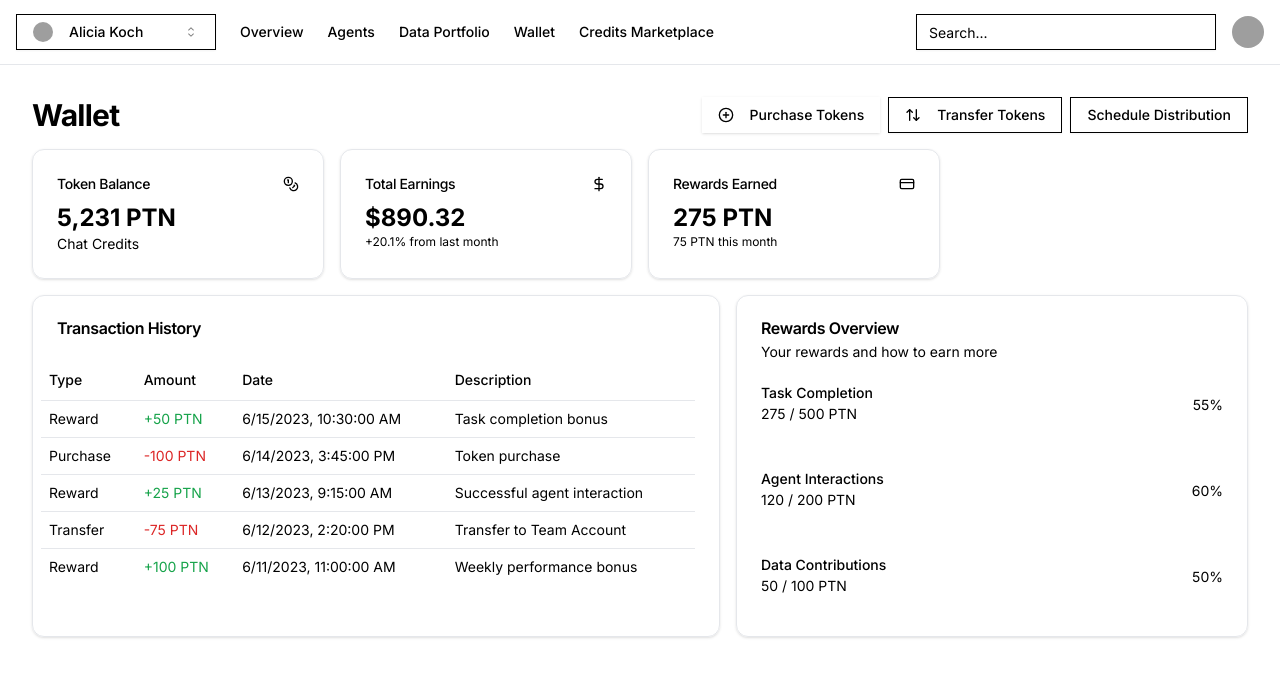
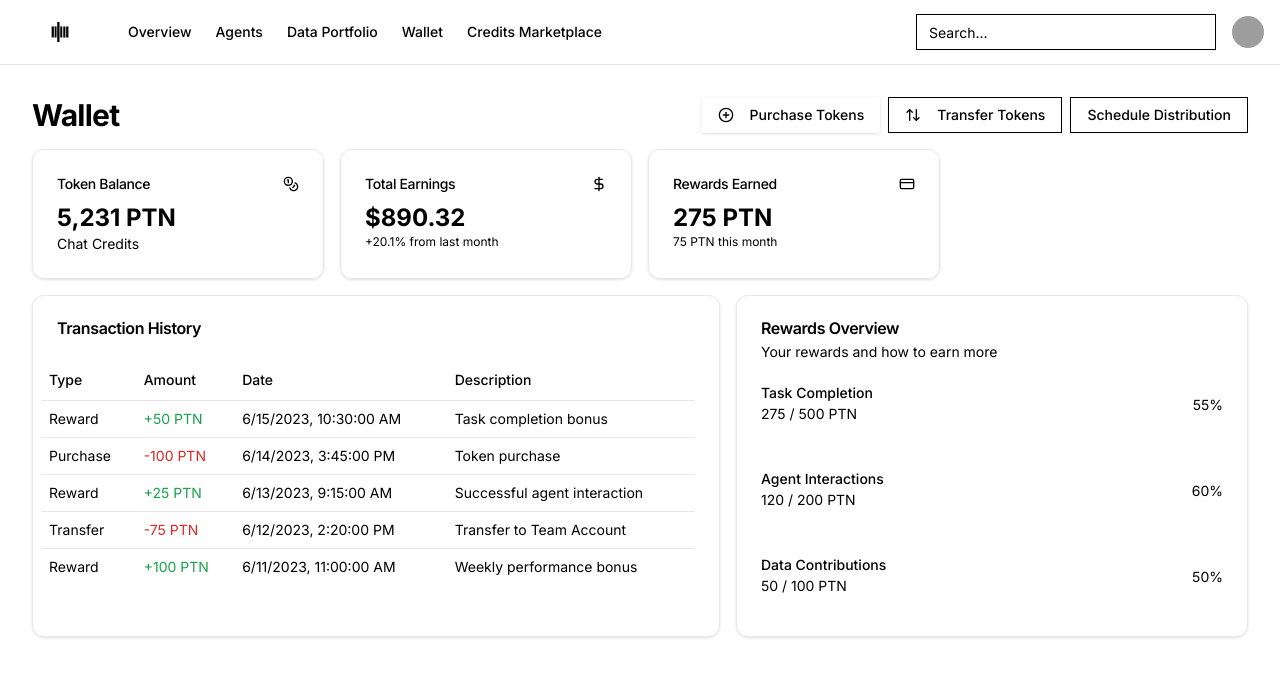
Before and after one commit to bridge-23/Agentic-Web, a Next.js app: page /wallet in a window 1280 px wide. Shown: the top 676 px of the page. Built offline with nearby package versions, Linux system fonts and the light colour scheme; grey boxes are pictures that could not be loaded.

Commit message:
Add the new logo

```diff
--- a/app/agents/page.tsx
+++ b/app/agents/page.tsx
@@ -12,7 +12,7 @@ import {
 } from "@/components/ui/dropdown-menu"
 import { MainNav } from "@/components/main-nav"
 import { Search } from "@/components/search"
-import TeamSwitcher from "@/components/team-switcher"
+// import TeamSwitcher from "@/components/team-switcher"
 import { UserNav } from "@/components/user-nav"
 import { AgentCard } from "@/components/agent-card"
 
@@ -71,7 +71,7 @@ export default function AgentsPage() {
     <div className="flex flex-col min-h-screen">
       <div className="border-b">
         <div className="flex h-16 items-center px-4">
-          <TeamSwitcher />
+          {/* <TeamSwitcher /> */}
           <MainNav className="mx-6" />
           <div className="ml-auto flex items-center space-x-4">
             <Search />
--- a/app/credits-marketplace/page.tsx
+++ b/app/credits-marketplace/page.tsx
@@ -12,7 +12,7 @@ import {
 import { Tabs, TabsContent, TabsList, TabsTrigger } from "@/components/ui/tabs"
 import { MainNav } from "@/components/main-nav"
 import { Search } from "@/components/search"
-import TeamSwitcher from "@/components/team-switcher"
+// import TeamSwitcher from "@/components/team-switcher"
 import { UserNav } from "@/components/user-nav"
 import { MarketOverview } from "@/components/market-overview"
 import { ExchangeRates } from "@/components/exchange-rates"
@@ -30,7 +30,7 @@ export default function CreditsMarketplacePage() {
     <div className="flex flex-col min-h-screen">
       <div className="border-b">
         <div className="flex h-16 items-center px-4">
-          <TeamSwitcher />
+          {/* <TeamSwitcher /> */}
           <MainNav className="mx-6" />
           <div className="ml-auto flex items-center space-x-4">
             <Search />
--- a/app/dashboard/page.tsx
+++ b/app/dashboard/page.tsx
@@ -15,7 +15,7 @@ import { MainNav } from "@/components/main-nav"
 import { Overview } from "@/components/overview"
 import { RecentActivities } from "@/components/recent-activities"
 import { Search } from "@/components/search"
-import TeamSwitcher from "@/components/team-switcher"
+// import TeamSwitcher from "@/components/team-switcher"
 import { UserNav } from "@/components/user-nav"
 import { Analytics } from "@/components/analytics"
 import { Reports } from "@/components/reports"
@@ -32,7 +32,7 @@ export default function DashboardPage() {
     <div className="flex flex-col min-h-screen">
       <div className="border-b">
         <div className="flex h-16 items-center px-4">
-          <TeamSwitcher />
+          {/* <TeamSwitcher /> */}
           <MainNav className="mx-6" />
           <div className="ml-auto flex items-center space-x-4">
             <Search />
--- a/app/data-portfolio/page.tsx
+++ b/app/data-portfolio/page.tsx
@@ -11,7 +11,7 @@ import {
 } from "@/components/ui/card"
 import { MainNav } from "@/components/main-nav"
 import { Search } from "@/components/search"
-import TeamSwitcher from "@/components/team-switcher"
+// import TeamSwitcher from "@/components/team-switcher"
 import { UserNav } from "@/components/user-nav"
 import { DataSourceCard } from "@/components/data-source-card"
 import { FileCard } from "@/components/file-card"
@@ -123,7 +123,7 @@ export default function DataPortfolioPage() {
     <div className="flex flex-col min-h-screen">
       <div className="border-b">
         <div className="flex h-16 items-center px-4">
-          <TeamSwitcher />
+          {/* <TeamSwitcher /> */}
           <MainNav className="mx-6" />
           <div className="ml-auto flex items-center space-x-4">
             <Search />
--- a/app/wallet/page.tsx
+++ b/app/wallet/page.tsx
@@ -11,7 +11,7 @@ import {
 } from "@/components/ui/card"
 import { MainNav } from "@/components/main-nav"
 import { Search } from "@/components/search"
-import TeamSwitcher from "@/components/team-switcher"
+// import TeamSwitcher from "@/components/team-switcher"
 import { UserNav } from "@/components/user-nav"
 import { TokenBalance } from "@/components/token-balance"
 import { TransactionHistory } from "@/components/transaction-history"
@@ -28,7 +28,7 @@ export default function WalletPage() {
     <div className="flex flex-col min-h-screen">
       <div className="border-b">
         <div className="flex h-16 items-center px-4">
-          <TeamSwitcher />
+          {/* <TeamSwitcher /> */}
           <MainNav className="mx-6" />
           <div className="ml-auto flex items-center space-x-4">
             <Search />
--- a/components/main-nav.tsx
+++ b/components/main-nav.tsx
@@ -1,5 +1,6 @@
 "use client"
 
+import Image from "next/image"
 import Link from "next/link"
 import { usePathname } from "next/navigation"
 import { cn } from "@/lib/utils"
@@ -31,6 +32,28 @@ export function MainNav({
       className={cn("flex items-center space-x-4 lg:space-x-6", className)}
       {...props}
     >
+      <Link href="/dashboard" className="hidden md:flex items-center mr-6">
+        <Image
+          src="/Bridge23Logo v 1.png"
+          alt="Bridge23 Logo"
+          width={140}
+          height={40}
+          className="h-10 w-auto object-contain"
+          priority
+        />
+      </Link>
+      <div className="md:hidden">
+        <Link href="/dashboard" className="flex items-center">
+          <Image
+            src="/Bridge23Logo v 1.png"
+            alt="Bridge23 Logo"
+            width={100}
+            height={30}
+            className="h-8 w-auto object-contain"
+            priority
+          />
+        </Link>
+      </div>
       <div className="hidden md:flex md:space-x-4 lg:space-x-6">
         {routes.map((route) => (
           <Link
@@ -47,7 +70,7 @@ export function MainNav({
           </Link>
         ))}
       </div>
-      <div className="md:hidden">
+      <div className="md:hidden ml-auto">
         <DropdownMenu>
           <DropdownMenuTrigger asChild>
             <Button variant="outline" size="icon">
--- a/components/team-switcher.tsx
+++ b/components/team-switcher.tsx
@@ -1,213 +1,213 @@
-"use client"
+// "use client"
 
-import * as React from "react"
-import {
-  CaretSortIcon,
-  CheckIcon,
-  PlusCircledIcon,
-} from "@radix-ui/react-icons"
+// import * as React from "react"
+// import {
+//   CaretSortIcon,
+//   CheckIcon,
+//   PlusCircledIcon,
+// } from "@radix-ui/react-icons"
 
-import { cn } from "@/lib/utils"
-import {
-  Avatar,
-  AvatarFallback,
-  AvatarImage,
-} from "@/components/ui/avatar"
-import { Button } from "@/components/ui/button"
-import {
-  Command,
-  CommandEmpty,
-  CommandGroup,
-  CommandInput,
-  CommandItem,
-  CommandList,
-  CommandSeparator,
-} from "@/components/ui/command"
-import {
-  Dialog,
-  DialogContent,
-  DialogDescription,
-  DialogFooter,
-  DialogHeader,
-  DialogTitle,
-  DialogTrigger,
-} from "@/components/ui/dialog"
-import { Input } from "@/components/ui/input"
-import { Label } from "@/components/ui/label"
-import {
-  Popover,
-  PopoverContent,
-  PopoverTrigger,
-} from "@/components/ui/popover"
-import {
-  Select,
-  SelectContent,
-  SelectItem,
-  SelectTrigger,
-  SelectValue,
-} from "@/components/ui/select"
+// import { cn } from "@/lib/utils"
+// import {
+//   Avatar,
+//   AvatarFallback,
+//   AvatarImage,
+// } from "@/components/ui/avatar"
+// import { Button } from "@/components/ui/button"
+// import {
+//   Command,
+//   CommandEmpty,
+//   CommandGroup,
+//   CommandInput,
+//   CommandItem,
+//   CommandList,
+//   CommandSeparator,
+// } from "@/components/ui/command"
+// import {
+//   Dialog,
+//   DialogContent,
+//   DialogDescription,
+//   DialogFooter,
+//   DialogHeader,
+//   DialogTitle,
+//   DialogTrigger,
+// } from "@/components/ui/dialog"
+// import { Input } from "@/components/ui/input"
+// import { Label } from "@/components/ui/label"
+// import {
+//   Popover,
+//   PopoverContent,
+//   PopoverTrigger,
+// } from "@/components/ui/popover"
+// import {
+//   Select,
+//   SelectContent,
+//   SelectItem,
+//   SelectTrigger,
+//   SelectValue,
+// } from "@/components/ui/select"
 
-const groups = [
-  {
-    label: "Personal Account",
-    teams: [
-      {
-        label: "Alicia Koch",
-        value: "personal",
-      },
-    ],
-  },
-  {
-    label: "Teams",
-    teams: [
-      {
-        label: "Acme Inc.",
-        value: "acme-inc",
-      },
-      {
-        label: "Monsters Inc.",
-        value: "monsters",
-      },
-    ],
-  },
-]
+// const groups = [
+//   {
+//     label: "Personal Account",
+//     teams: [
+//       {
+//         label: "Alicia Koch",
+//         value: "personal",
+//       },
+//     ],
+//   },
+//   {
+//     label: "Teams",
+//     teams: [
+//       {
+//         label: "Acme Inc.",
+//         value: "acme-inc",
+//       },
+//       {
+//         label: "Monsters Inc.",
+//         value: "monsters",
+//       },
+//     ],
+//   },
+// ]
 
-type Team = (typeof groups)[number]["teams"][number]
+// type Team = (typeof groups)[number]["teams"][number]
 
-type PopoverTriggerProps = React.ComponentPropsWithoutRef<typeof PopoverTrigger>
+// type PopoverTriggerProps = React.ComponentPropsWithoutRef<typeof PopoverTrigger>
 
-type TeamSwitcherProps = PopoverTriggerProps
+// type TeamSwitcherProps = PopoverTriggerProps
 
-export default function TeamSwitcher({ className }: TeamSwitcherProps) {
-  const [open, setOpen] = React.useState(false)
-  const [showNewTeamDialog, setShowNewTeamDialog] = React.useState(false)
-  const [selectedTeam, setSelectedTeam] = React.useState<Team>(
-    groups[0].teams[0]
-  )
+// export default function TeamSwitcher({ className }: TeamSwitcherProps) {
+//   const [open, setOpen] = React.useState(false)
+//   const [showNewTeamDialog, setShowNewTeamDialog] = React.useState(false)
+//   const [selectedTeam, setSelectedTeam] = React.useState<Team>(
+//     groups[0].teams[0]
+//   )
 
-  return (
-    <Dialog open={showNewTeamDialog} onOpenChange={setShowNewTeamDialog}>
-      <Popover open={open} onOpenChange={setOpen}>
-        <PopoverTrigger asChild>
-          <Button
-            variant="outline"
-            role="combobox"
-            aria-expanded={open}
-            aria-label="Select a team"
-            className={cn("w-[200px] justify-between", className)}
-          >
-            <Avatar className="mr-2 h-5 w-5">
-              <AvatarImage
-                src={`https://avatar.vercel.sh/${selectedTeam.value}.png`}
-                alt={selectedTeam.label}
-              />
-              <AvatarFallback>SC</AvatarFallback>
-            </Avatar>
-            {selectedTeam.label}
-            <CaretSortIcon className="ml-auto h-4 w-4 shrink-0 opacity-50" />
-          </Button>
-        </PopoverTrigger>
-        <PopoverContent className="w-[200px] p-0">
-          <Command>
-            <CommandList>
-              <CommandInput placeholder="Search team..." />
-              <CommandEmpty>No team found.</CommandEmpty>
-              {groups.map((group) => (
-                <CommandGroup key={group.label} heading={group.label}>
-                  {group.teams.map((team) => (
-                    <CommandItem
-                      key={team.value}
-                      onSelect={() => {
-                        setSelectedTeam(team)
-                        setOpen(false)
-                      }}
-                      className="text-sm"
-                    >
-                      <Avatar className="mr-2 h-5 w-5">
-                        <AvatarImage
-                          src={`https://avatar.vercel.sh/${team.value}.png`}
-                          alt={team.label}
-                          className="grayscale"
-                        />
-                        <AvatarFallback>SC</AvatarFallback>
-                      </Avatar>
-                      {team.label}
-                      <CheckIcon
-                        className={cn(
-                          "ml-auto h-4 w-4",
-                          selectedTeam.value === team.value
-                            ? "opacity-100"
-                            : "opacity-0"
-                        )}
-                      />
-                    </CommandItem>
-                  ))}
-                </CommandGroup>
-              ))}
-            </CommandList>
-            <CommandSeparator />
-            <CommandList>
-              <CommandGroup>
-                <DialogTrigger asChild>
-                  <CommandItem
-                    onSelect={() => {
-                      setOpen(false)
-                      setShowNewTeamDialog(true)
-                    }}
-                  >
-                    <PlusCircledIcon className="mr-2 h-5 w-5" />
-                    Create Team
-                  </CommandItem>
-                </DialogTrigger>
-              </CommandGroup>
-            </CommandList>
-          </Command>
-        </PopoverContent>
-      </Popover>
-      <DialogContent>
-        <DialogHeader>
-          <DialogTitle>Create team</DialogTitle>
-          <DialogDescription>
-            Add a new team to manage products and customers.
-          </DialogDescription>
-        </DialogHeader>
-        <div>
-          <div className="space-y-4 py-2 pb-4">
-            <div className="space-y-2">
-              <Label htmlFor="name">Team name</Label>
-              <Input id="name" placeholder="Acme Inc." />
-            </div>
-            <div className="space-y-2">
-              <Label htmlFor="plan">Subscription plan</Label>
-              <Select>
-                <SelectTrigger>
-                  <SelectValue placeholder="Select a plan" />
-                </SelectTrigger>
-                <SelectContent>
-                  <SelectItem value="free">
-                    <span className="font-medium">Free</span> -{" "}
-                    <span className="text-muted-foreground">
-                      Trial for two weeks
-                    </span>
-                  </SelectItem>
-                  <SelectItem value="pro">
-                    <span className="font-medium">Pro</span> -{" "}
-                    <span className="text-muted-foreground">
-                      $9/month per user
-                    </span>
-                  </SelectItem>
-                </SelectContent>
-              </Select>
-            </div>
-          </div>
-        </div>
-        <DialogFooter>
-          <Button variant="outline" onClick={() => setShowNewTeamDialog(false)}>
-            Cancel
-          </Button>
-          <Button type="submit">Continue</Button>
-        </DialogFooter>
-      </DialogContent>
-    </Dialog>
-  )
-}
+//   return (
+//     <Dialog open={showNewTeamDialog} onOpenChange={setShowNewTeamDialog}>
+//       <Popover open={open} onOpenChange={setOpen}>
+//         <PopoverTrigger asChild>
+//           <Button
+//             variant="outline"
+//             role="combobox"
+//             aria-expanded={open}
+//             aria-label="Select a team"
+//             className={cn("w-[200px] justify-between", className)}
+//           >
+//             <Avatar className="mr-2 h-5 w-5">
+//               <AvatarImage
+//                 src={`https://avatar.vercel.sh/${selectedTeam.value}.png`}
+//                 alt={selectedTeam.label}
+//               />
+//               <AvatarFallback>SC</AvatarFallback>
+//             </Avatar>
+//             {selectedTeam.label}
+//             <CaretSortIcon className="ml-auto h-4 w-4 shrink-0 opacity-50" />
+//           </Button>
+//         </PopoverTrigger>
+//         <PopoverContent className="w-[200px] p-0">
+//           <Command>
+//             <CommandList>
+//               <CommandInput placeholder="Search team..." />
+//               <CommandEmpty>No team found.</CommandEmpty>
+//               {groups.map((group) => (
+//                 <CommandGroup key={group.label} heading={group.label}>
+//                   {group.teams.map((team) => (
+//                     <CommandItem
+//                       key={team.value}
+//                       onSelect={() => {
+//                         setSelectedTeam(team)
+//                         setOpen(false)
+//                       }}
+//                       className="text-sm"
+//                     >
+//                       <Avatar className="mr-2 h-5 w-5">
+//                         <AvatarImage
+//                           src={`https://avatar.vercel.sh/${team.value}.png`}
+//                           alt={team.label}
+//                           className="grayscale"
+//                         />
+//                         <AvatarFallback>SC</AvatarFallback>
+//                       </Avatar>
+//                       {team.label}
+//                       <CheckIcon
+//                         className={cn(
+//                           "ml-auto h-4 w-4",
+//                           selectedTeam.value === team.value
+//                             ? "opacity-100"
+//                             : "opacity-0"
+//                         )}
+//                       />
+//                     </CommandItem>
+//                   ))}
+//                 </CommandGroup>
+//               ))}
+//             </CommandList>
+//             <CommandSeparator />
+//             <CommandList>
+//               <CommandGroup>
+//                 <DialogTrigger asChild>
+//                   <CommandItem
+//                     onSelect={() => {
+//                       setOpen(false)
+//                       setShowNewTeamDialog(true)
+//                     }}
+//                   >
+//                     <PlusCircledIcon className="mr-2 h-5 w-5" />
+//                     Create Team
+//                   </CommandItem>
+//                 </DialogTrigger>
+//               </CommandGroup>
+//             </CommandList>
+//           </Command>
+//         </PopoverContent>
+//       </Popover>
+//       <DialogContent>
+//         <DialogHeader>
+//           <DialogTitle>Create team</DialogTitle>
+//           <DialogDescription>
+//             Add a new team to manage products and customers.
+//           </DialogDescription>
+//         </DialogHeader>
+//         <div>
+//           <div className="space-y-4 py-2 pb-4">
+//             <div className="space-y-2">
+//               <Label htmlFor="name">Team name</Label>
+//               <Input id="name" placeholder="Acme Inc." />
+//             </div>
+//             <div className="space-y-2">
+//               <Label htmlFor="plan">Subscription plan</Label>
+//               <Select>
+//                 <SelectTrigger>
+//                   <SelectValue placeholder="Select a plan" />
+//                 </SelectTrigger>
+//                 <SelectContent>
+//                   <SelectItem value="free">
+//                     <span className="font-medium">Free</span> -{" "}
+//                     <span className="text-muted-foreground">
+//                       Trial for two weeks
+//                     </span>
+//                   </SelectItem>
+//                   <SelectItem value="pro">
+//                     <span className="font-medium">Pro</span> -{" "}
+//                     <span className="text-muted-foreground">
+//                       $9/month per user
+//                     </span>
+//                   </SelectItem>
+//                 </SelectContent>
+//               </Select>
+//             </div>
+//           </div>
+//         </div>
+//         <DialogFooter>
+//           <Button variant="outline" onClick={() => setShowNewTeamDialog(false)}>
+//             Cancel
+//           </Button>
+//           <Button type="submit">Continue</Button>
+//         </DialogFooter>
+//       </DialogContent>
+//     </Dialog>
+//   )
+// }
```
Also changed, not shown: public/Bridge23Logo v 1.png (renamed from public/_Black transparent - Bridge23 Logo v 1.png).
